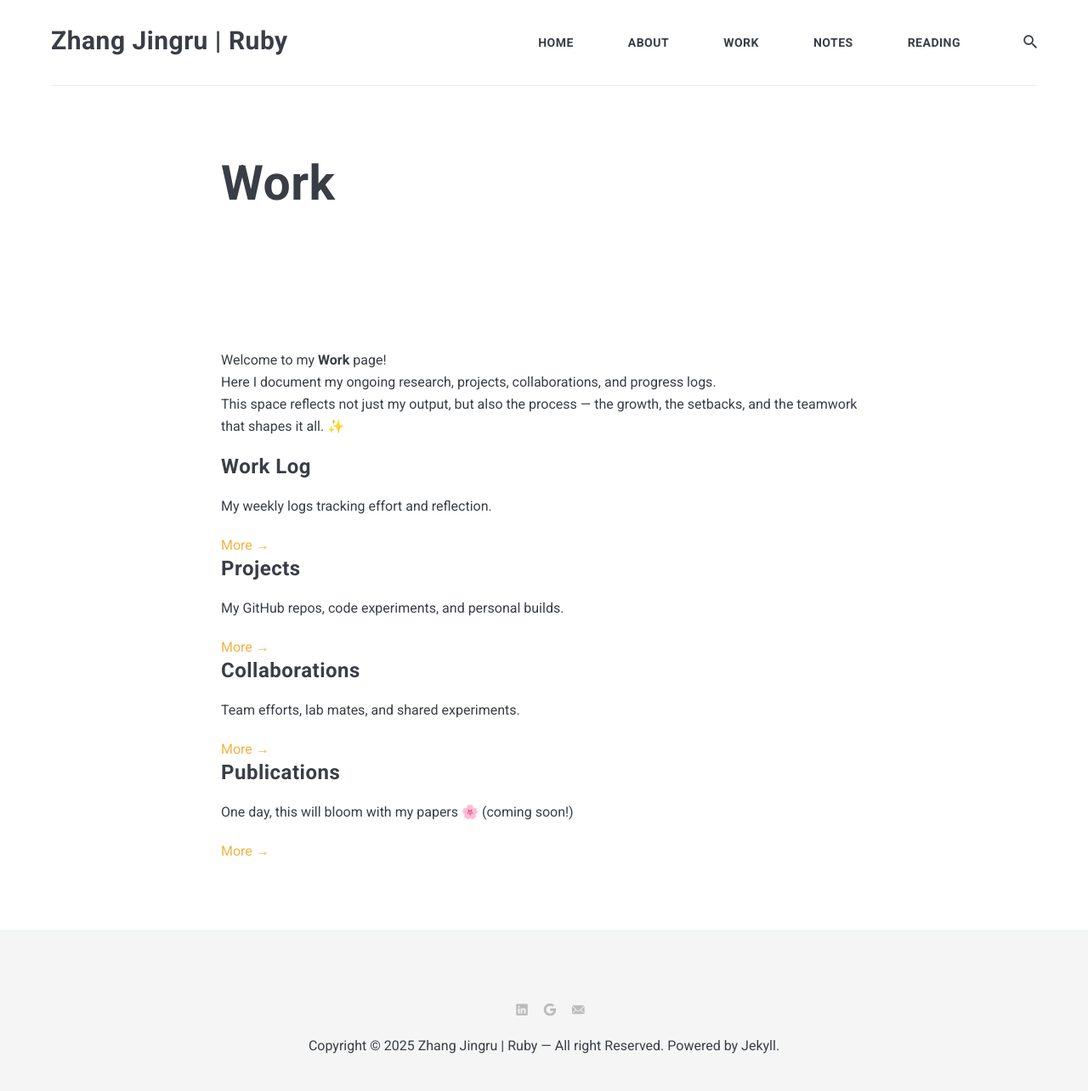
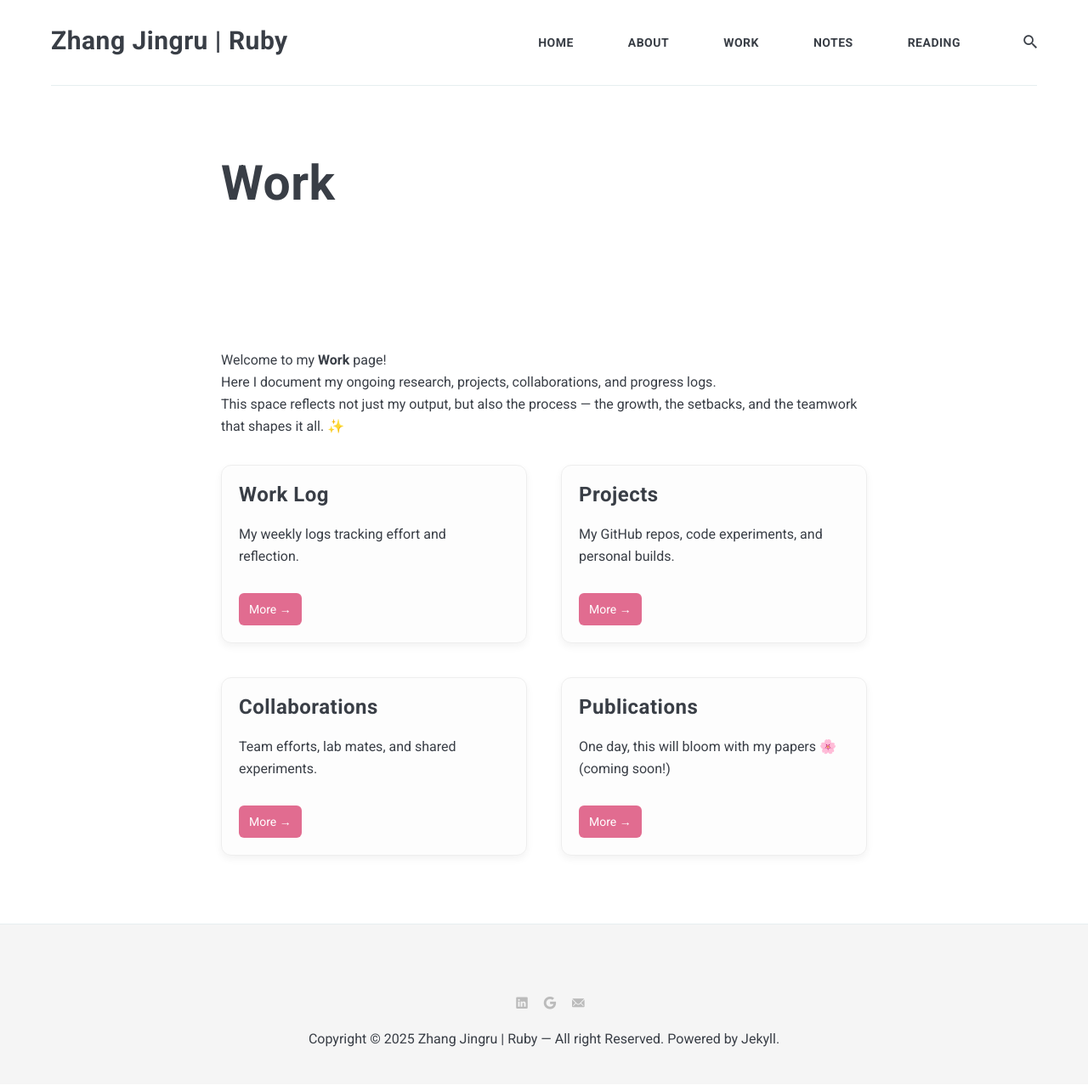
Before and after one commit to ZhangJingru-Ruby/ZhangJingru-Ruby.github.io, a Jekyll site: the page built from _pages/work.md, in a window 1280 px wide. Shown: the whole page at 85% size. Built offline with Jekyll 4.4.1, drawn with Linux system fonts in a browser that asks for light colours; nearby versions of some CDN libraries.

Commit message:
🐛 Moved work page styles into existing _page.scss

```diff
--- a/_sass/4-layouts/_page.scss
+++ b/_sass/4-layouts/_page.scss
@@ -62,3 +62,70 @@
     }
   }
 }
+
+/* --- Work Page Layout --- */
+
+.work-grid {
+  display: grid;
+  grid-template-columns: repeat(auto-fit, minmax(320px, 1fr));
+  gap: 40px;
+  margin-top: 2rem;
+}
+
+.work-block {
+  background: #fdfdfd;
+  border: 1px solid #eee;
+  border-radius: 12px;
+  padding: 20px;
+  box-shadow: 0 4px 10px rgba(0,0,0,0.05);
+  transition: box-shadow 0.2s ease;
+}
+
+.work-block:hover {
+  box-shadow: 0 6px 18px rgba(0,0,0,0.08);
+}
+
+.section-preview {
+  list-style: none;
+  margin: 1rem 0;
+  padding: 0;
+}
+
+.preview-post {
+  margin-bottom: 1rem;
+}
+
+.preview-post img {
+  width: 100%;
+  height: auto;
+  border-radius: 8px;
+  margin-bottom: 8px;
+}
+
+.preview-post h4 {
+  margin: 0 0 5px;
+  font-size: 16px;
+  color: #222;
+}
+
+.preview-post p {
+  font-size: 14px;
+  color: #555;
+  margin: 0;
+}
+
+.button {
+  display: inline-block;
+  margin-top: 10px;
+  font-size: 14px;
+  padding: 6px 12px;
+  border-radius: 6px;
+  background-color: #e16c90; // your Ruby Blush 💖
+  color: white;
+  text-decoration: none;
+  transition: background-color 0.2s ease;
+}
+
+.button:hover {
+  background-color: #c65978;
+}
```
